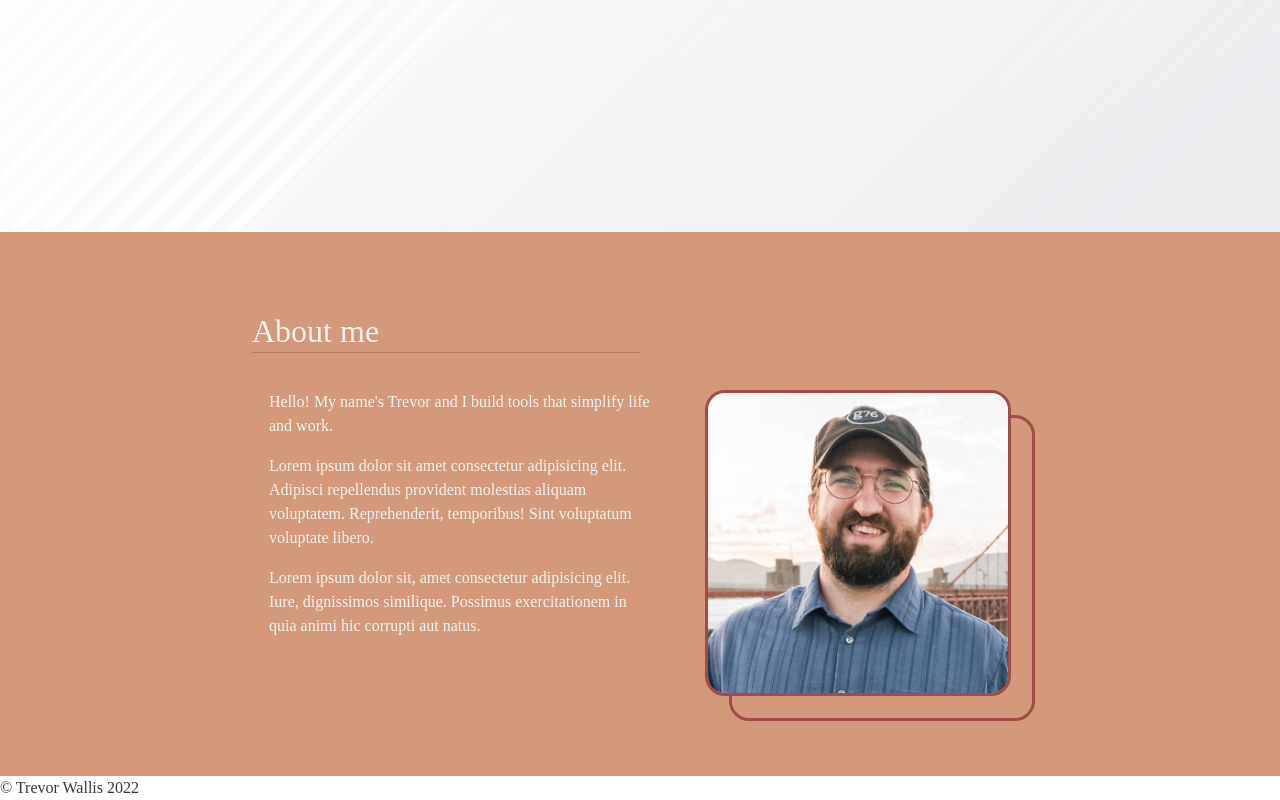
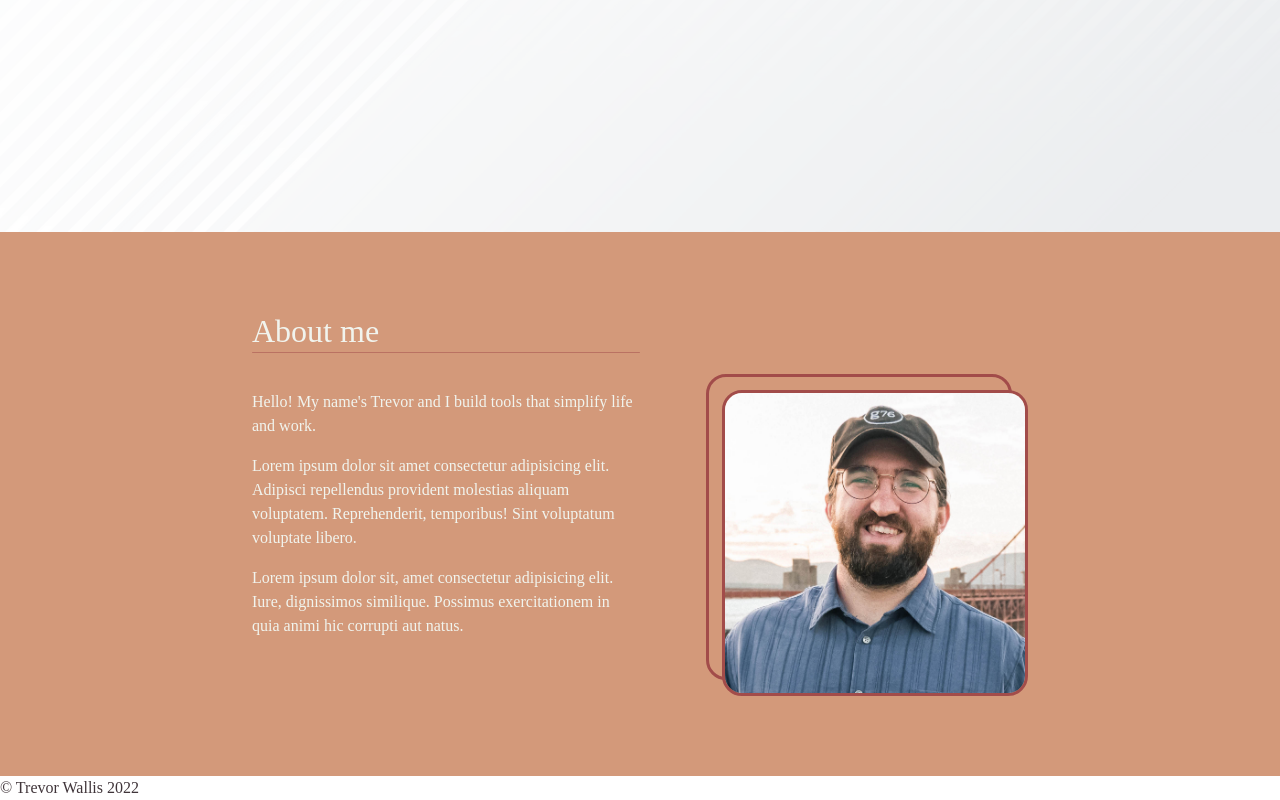
Before and after one commit to trevorwallis13/simple-react-portfolio-template, a React (Create React App) app: page / in a window 1280 px wide. Shown: the part 568-1368 px from the top of the page. Built offline with nearby package versions, Linux system fonts and the light colour scheme.

Commit message:
image styling updates in about section

```diff
--- a/src/components/about/about.scss
+++ b/src/components/about/about.scss
@@ -31,7 +31,7 @@
     .inner {
         display: flex;
         flex-direction: row;
-        justify-content: center;
+        justify-content: space-between;
         flex-wrap: wrap;
         gap: 3rem;
     }
@@ -50,11 +50,12 @@
         align-items: center;
         border-radius: 20px;
         overflow: hidden;
+        z-index: 2;
 
         img {
             height: 300px;
             width: 300px;
-            z-index: 2;
+            z-index: 3;
         }
     }
 
@@ -66,13 +67,18 @@
         width: 100%;
         border: 3px solid app.$secondary-color;
         border-radius: 20px;
-        bottom: -8%;
-        right: -8%;
+        bottom: 1rem;
+        right: 1rem;
+        z-index: 1;
     }
 
     @media (max-width: 795px) {
         .about-text {
             width: 100%;
+        }
+
+        .inner {
+            justify-content: center;
         }
     }
     @media (max-width: 374px) {
```
